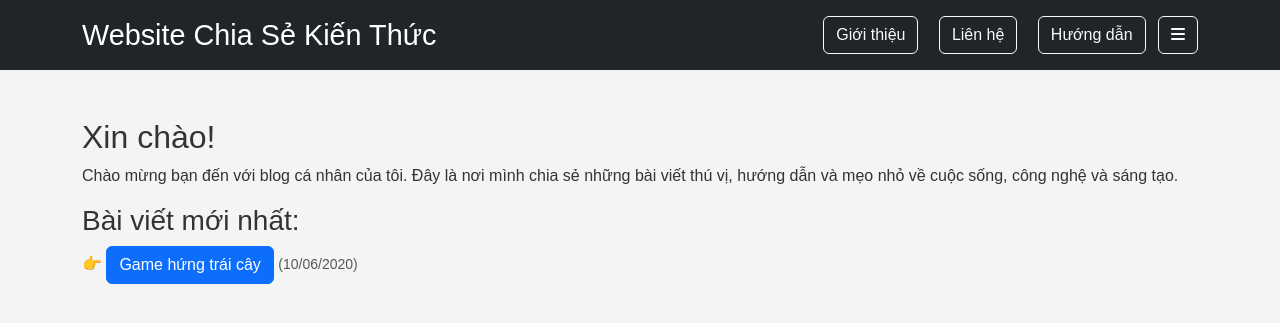
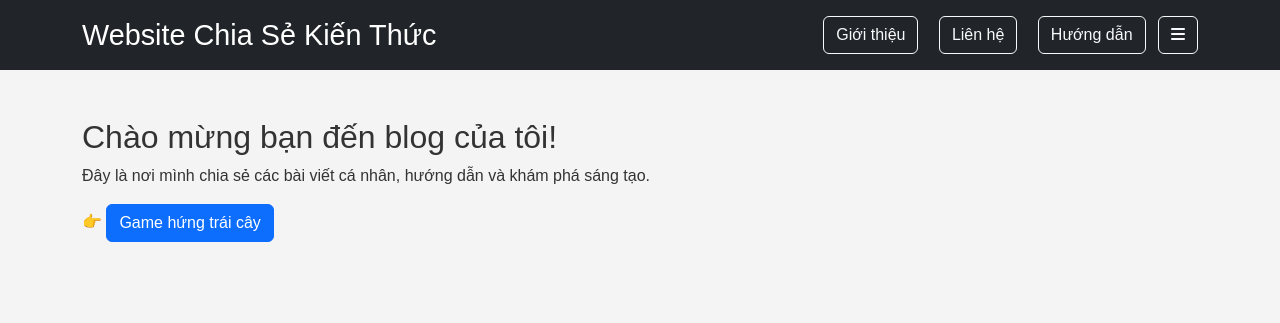
Before and after one commit to Hhuynam/web_blog_github_page, a Jekyll site: the page built from index.html, in a window 1280 px wide. Shown: the top 323 px of the page. Built offline with Jekyll 4.4.1, drawn with Linux system fonts in a browser that asks for light colours.

Commit message:
cap nhat 5

```diff
--- a/index.html
+++ b/index.html
@@ -3,24 +3,26 @@
 title: Trang chủ
 ---
 
-<h2>Xin chào!</h2>
-<p>Chào mừng bạn đến với blog cá nhân của tôi. Đây là nơi mình chia sẻ những bài viết thú vị, hướng dẫn và mẹo nhỏ về cuộc sống, công nghệ và sáng tạo.</p>
+<!-- Nội dung chính của trang chủ -->
+<h2>Chào mừng bạn đến blog của tôi!</h2>
+<p>Đây là nơi mình chia sẻ các bài viết cá nhân, hướng dẫn và khám phá sáng tạo.</p>
 
-<h3>Bài viết mới nhất:</h3>
+<!-- Nút dẫn đến bài viết mới nhất -->
 {% assign newest = site.posts | first %}
 <p>
   👉 <a class="btn btn-primary" href="{{ newest.url }}">{{ newest.title }}</a>
-  <small class="text-muted">({{ newest.date | date: "%d/%m/%Y" }})</small>
 </p>
 
-<!-- Quảng cáo nhẹ bên dưới -->
+<!-- Quảng cáo Google AdSense -->
 <div class="my-4 text-center">
   <ins class="adsbygoogle"
        style="display:block"
-       data-ad-client="ca-pub-168980283359228"
+       data-ad-client="ca-pub-1689802838359228"
        data-ad-slot="YOUR_SLOT_ID"
        data-ad-format="auto"
        data-full-width-responsive="true"></ins>
+  <script async src="https://pagead2.googlesyndication.com/pagead/js/adsbygoogle.js?client=ca-pub-1689802838359228"
+     crossorigin="anonymous"></script>
   <script>
        (adsbygoogle = window.adsbygoogle || []).push({});
   </script>
```
